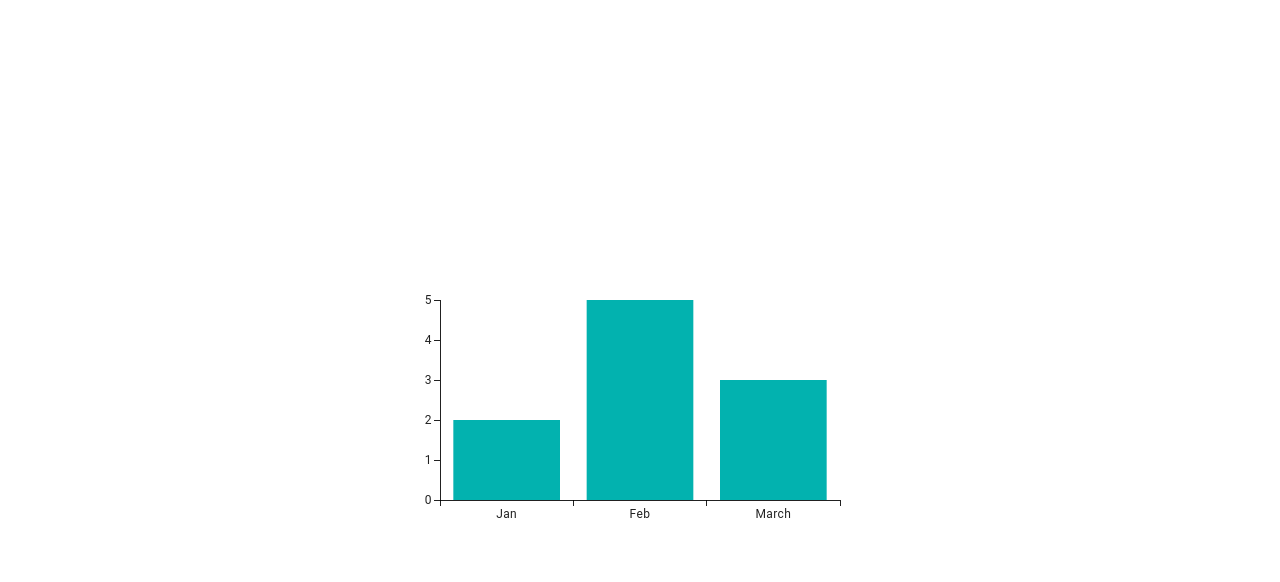
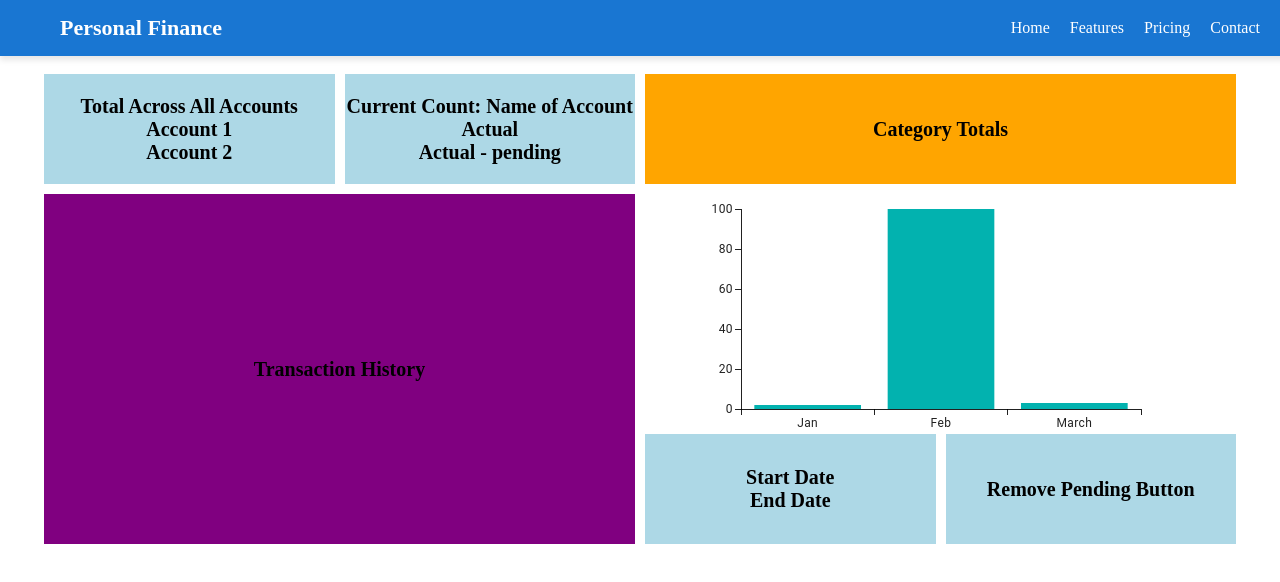
Before and after one commit to murph98ma/PersonalFinanceApp, a React (Vite) app in the folder personalfinanceapp/: page / in a window 1280 px wide. Shown: the top 582 px of the page. Built offline with nearby package versions, Linux system fonts and the light colour scheme.

Commit message:
Home Page Start

```diff
--- a/personalfinanceapp/src/App.css
+++ b/personalfinanceapp/src/App.css
@@ -1,29 +1,6 @@
 #root {
   max-width: 1280px;
   margin: 0 auto;
-  padding: 2rem;
-  text-align: center;
+  padding: 1rem;
+  text-align: right;
 }
-
-@keyframes logo-spin {
-  from {
-    transform: rotate(0deg);
-  }
-  to {
-    transform: rotate(360deg);
-  }
-}
-
-@media (prefers-reduced-motion: no-preference) {
-  a:nth-of-type(2) .logo {
-    animation: logo-spin infinite 20s linear;
-  }
-}
-
-.card {
-  padding: 2em;
-}
-
-.read-the-docs {
-  color: #888;
-}
--- a/personalfinanceapp/src/App.jsx
+++ b/personalfinanceapp/src/App.jsx
@@ -2,7 +2,8 @@ import { useState } from 'react'
 import reactLogo from './assets/react.svg'
 import viteLogo from '/vite.svg'
 import './App.css'
-import GrowthChart from './GrowthGraph'
+import AppBar from './pages/home/AppBar'
+import Grid from './pages/home/Grid'
 
 
 function App() {
@@ -11,7 +12,8 @@ function App() {
   return (
 
       <div>
-      <GrowthChart />
+        <AppBar />
+        <Grid />
       </div>
 
   )
--- a/personalfinanceapp/src/index.css
+++ b/personalfinanceapp/src/index.css
@@ -1,4 +1,4 @@
-:root {
+/* :root {
   font-family: Inter, system-ui, Avenir, Helvetica, Arial, sans-serif;
   line-height: 1.5;
   font-weight: 400;
@@ -65,4 +65,4 @@ button:focus-visible {
   button {
     background-color: #f9f9f9;
   }
-}
+} */
--- /dev/null
+++ b/personalfinanceapp/src/pages/home/AppBar.css
@@ -0,0 +1,77 @@
+/* App Bar Styling */
+.app-bar {
+    width: 100%;
+    background: #1976d2;
+    color: white;
+    padding: 15px 20px;
+    position: fixed;
+    top: 0;
+    left: 0;
+    box-shadow: 0px 4px 6px rgba(0, 0, 0, 0.1);
+    z-index: 1000;
+  }
+
+  /* App Bar Container */
+  .app-bar-container {
+    display: flex;
+    justify-content: space-between;
+    align-items: center;
+    max-width: 1200px;
+    margin: 0 auto;
+  }
+
+  /* Logo Styling */
+  .logo {
+    font-size: 22px;
+    font-weight: bold;
+  }
+
+  /* Navigation Links */
+  .nav-links {
+    display: flex;
+    gap: 20px;
+  }
+
+  .nav-links a {
+    text-decoration: none;
+    color: white;
+    font-size: 16px;
+    transition: color 0.3s;
+  }
+
+  .nav-links a:hover {
+    color: #ffeb3b;
+  }
+
+  /* Mobile Menu Button */
+  .menu-button {
+    display: none;
+    font-size: 24px;
+    background: none;
+    border: none;
+    color: white;
+    cursor: pointer;
+  }
+
+  /* Responsive Design */
+  @media (max-width: 768px) {
+    .nav-links {
+      display: none;
+      flex-direction: column;
+      position: absolute;
+      top: 60px;
+      right: 20px;
+      background: #1976d2;
+      width: 150px;
+      padding: 10px;
+      border-radius: 5px;
+    }
+
+    .nav-links.open {
+      display: flex;
+    }
+
+    .menu-button {
+      display: block;
+    }
+  }
--- /dev/null
+++ b/personalfinanceapp/src/pages/home/AppBar.jsx
@@ -0,0 +1,30 @@
+import React, { useState } from "react";
+import "./AppBar.css"; // Import the CSS file
+
+const AppBar = () => {
+  const [isOpen, setIsOpen] = useState(true);
+
+  return (
+    <header className="app-bar">
+      <div className="app-bar-container">
+        {/* Logo Section */}
+        <div className="logo">Personal Finance</div>
+
+        {/* Navigation Links */}
+        <nav className={`nav-links ${isOpen ? "open" : ""}`}>
+          <a href="#home">Home</a>
+          <a href="#features">Features</a>
+          <a href="#pricing">Pricing</a>
+          <a href="#contact">Contact</a>
+        </nav>
+
+        {/* Mobile Menu Button */}
+        <button className="menu-button" onClick={() => setIsOpen(isOpen)}>
+          ☰
+        </button>
+      </div>
+    </header>
+  );
+};
+
+export default AppBar;
--- /dev/null
+++ b/personalfinanceapp/src/pages/home/Grid.css
@@ -0,0 +1,37 @@
+.grid-container{
+    display: grid;
+    grid-template-columns: repeat(4, 2fr);
+    grid-template-rows: repeat(4, 110px);
+    gap: 10px;
+    padding: 20px;
+    background-color: white;
+    margin-top: 30px;
+}
+
+.grid-item{
+    display: flex;
+    flex-direction: column;
+    align-items: center;
+    justify-content: center;
+    background-color: lightblue;
+    font-size: 20px;
+    font-weight: bold;
+    border: 0px solid black;
+}
+
+.growth-graph{
+    grid-column: span 2;
+    grid-row: span 2;
+    background-color: white;
+}
+
+.transaction-history{
+    grid-column: span 2;
+    grid-row: span 3;
+    background-color: purple;
+}
+
+.category-totals{
+    grid-column: span 2;
+    background-color: orange;
+}
--- /dev/null
+++ b/personalfinanceapp/src/pages/home/Grid.jsx
@@ -0,0 +1,35 @@
+import React from "react";
+import GrowthGraph from "./GrowthGraph"
+import "./Grid.css";
+import { Button } from "@mui/material";
+
+const Grid = () => {
+    return(
+        <div className="grid-container">
+            <div className="grid-item">
+                <div>Total Across All Accounts</div>
+                <div>Account 1</div>
+                <div>Account 2</div>
+            </div>
+            <div className="grid-item">
+            <div>Current Count: Name of Account</div>
+                <div>Actual</div>
+                <div>Actual - pending</div>
+            </div>
+            <div className="grid-item category-totals">Category Totals</div>
+            <div className="grid-item transaction-history">Transaction History</div>
+            <div className="grid-item growth-graph">
+                <GrowthGraph />
+            </div>
+            <div className="grid-item">
+                <div>Start Date</div>
+                <div>End Date</div>
+            </div>
+            <div className="grid-item">
+                <div>Remove Pending Button</div>
+            </div>
+        </div>
+    )
+}
+
+export default Grid;
--- a/personalfinanceapp/src/GrowthGraph.jsx
+++ b/personalfinanceapp/src/pages/home/GrowthGraph.jsx
@@ -16,7 +16,7 @@ function GrowthChart(props){
                   ]}
                   series={[
                     {
-                      data: [2, 5, 3],
+                      data: [2, 100, 3],
                     },
                   ]}
                   width={500}
```
